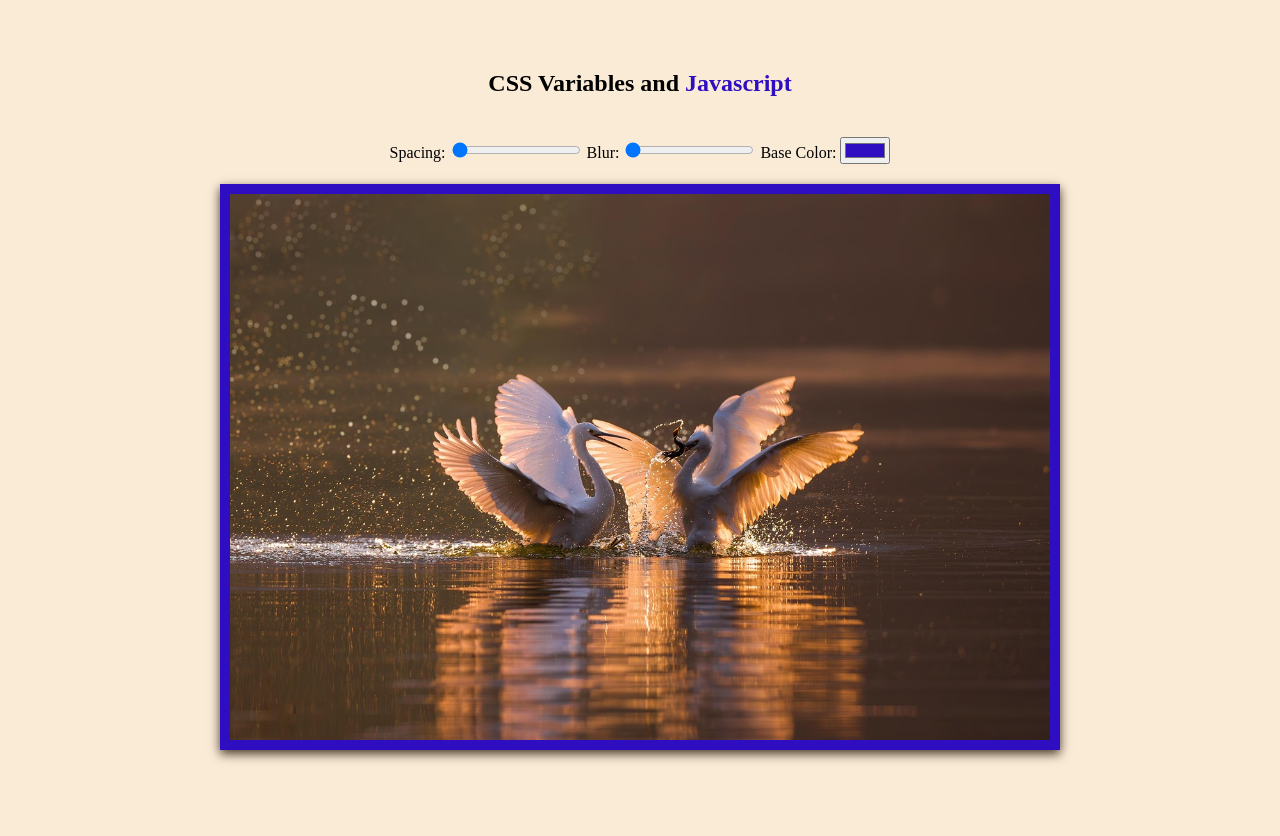
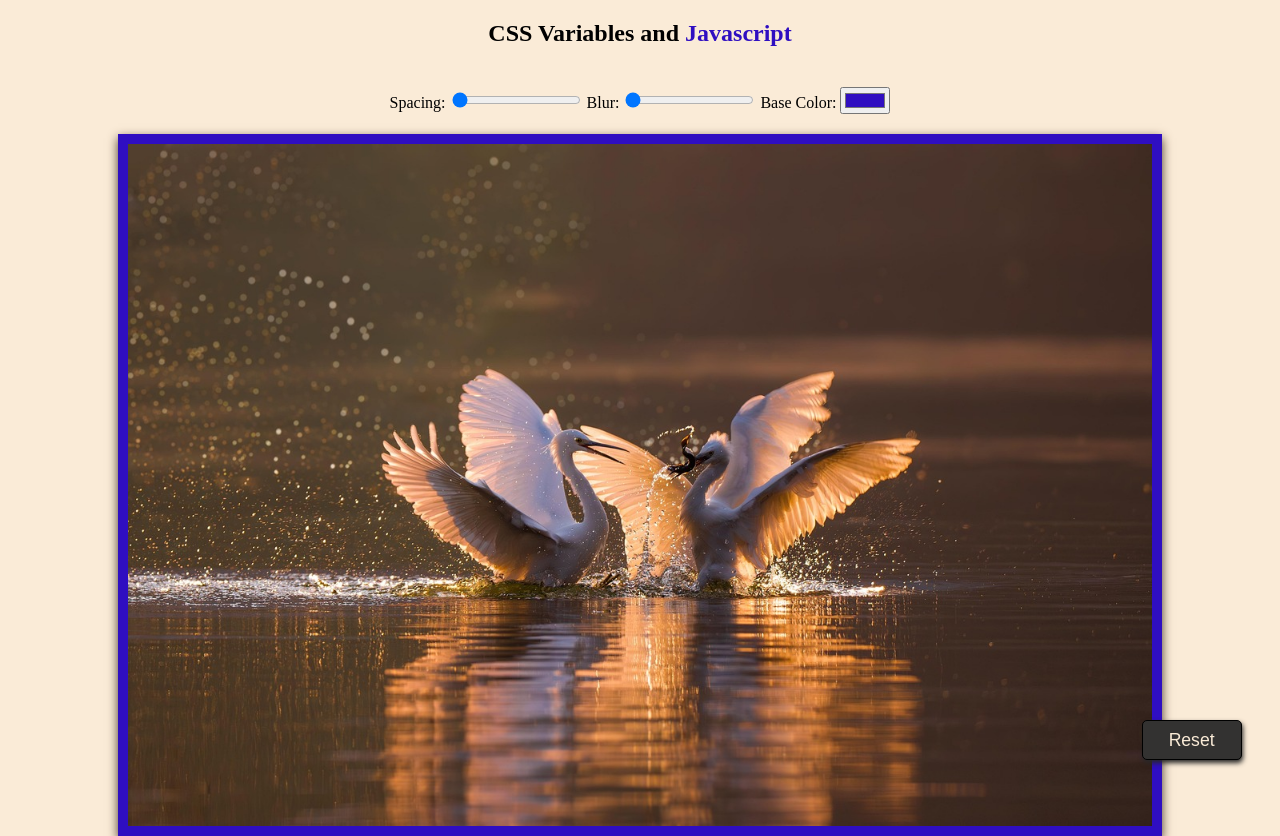
Before and after one commit to m-anees-c/javascript30, a plain HTML site: page day03-css-variables/index.html in a window 1280 px wide. Before the commit the page ends 800 px from the top, so only its background shows below. Drawn offline with Linux system fonts and the light colour scheme.

Commit message:
Implemented reset button

```diff
--- a/day03-css-variables/index.html
+++ b/day03-css-variables/index.html
@@ -11,8 +11,8 @@
       }
 
       body {
-        width: 80vw;
-        height: 100vh;
+        min-width: 80vw;
+        min-height: 100vh;
         margin: auto;
         background-color: antiquewhite;
         display: flex;
@@ -38,11 +38,28 @@
         filter: blur(var(--blur));
         box-shadow: 0 4px 10px rgb(72, 58, 41);
       }
+      .reset {
+        position: fixed;
+        bottom: 5%;
+        right: 3%;
+        background-color: rgb(51, 50, 49);
+        border-radius: 5px;
+        color: antiquewhite;
+        height: 40px;
+        width: 100px;
+        border: 1px solid black;
+        font-size: 1.1rem;
+        box-shadow: 1px 3px 5px rgb(39, 39, 39);
+        cursor: pointer;
+      }
     </style>
   </head>
   <body>
+
+
     <h2>CSS Variables and <span class="hl">Javascript</span>
     </h2>
+    <!-- Controls -->
     <div class="controls">
       <label for="spacing">Spacing:</label>
       <input type="range" id="spacing" name="spacing" data-sizing="px" min="10" max="250" value="10" />
@@ -51,7 +68,12 @@
       <label for="base">Base Color:</label>
       <input type="color" name="base" id="base" value="#2f0ec1" />
     </div>
+    <!-- Image to change styles dynamically -->
     <img src="./image.jpg" alt="Birds" />
+    <!-- Reset Button to change CSS variables to default -->
+    <button class="reset">Reset</button>
+
+
     <script>
       // get all input elements
       const inputs = document.querySelectorAll('.controls input');
@@ -68,6 +90,17 @@
         propertyName = this.name; // get variable name to update
         document.documentElement.style.setProperty(`--${propertyName}`, `${newVlaue + prefix}`); // update variable value
       }
+
+      // get reset button
+      const resetButton = document.querySelector('.reset');
+      // Update CSS variables to default on reset button click
+      resetButton.addEventListener("click",function(){
+        document.documentElement.style.setProperty('--spacing','10px');
+        document.documentElement.style.setProperty('--blur','0px');
+        document.documentElement.style.setProperty('--base','#2f0ec1');
+      })
+
+
     </script>
   </body>
 </html>
```
